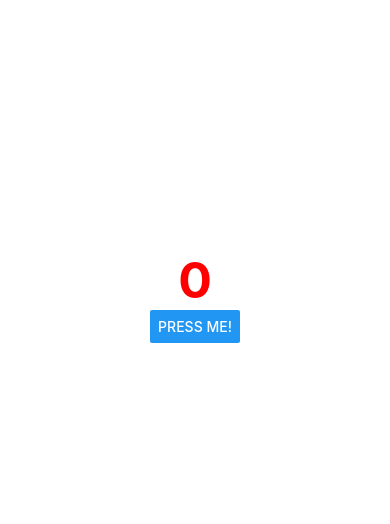
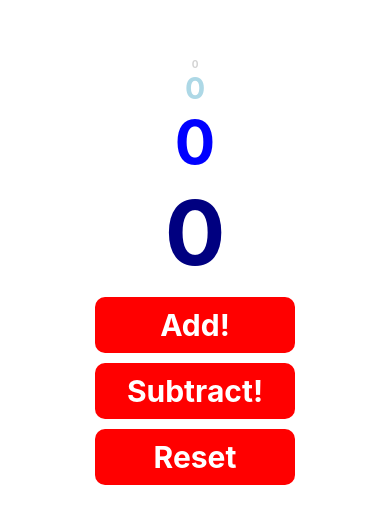
Before and after one commit to Fabulous80/demoApp1, a React Native app: screen / in a window 390 px wide. Shown: the part 126-650 px from the top of the page. Built offline with nearby package versions, Linux system fonts and the light colour scheme.

Commit message:
Added components

```diff
--- a/App.js
+++ b/App.js
@@ -1,35 +1,75 @@
-import { StatusBar } from 'expo-status-bar';
-import React, {useState} from 'react';
-import { StyleSheet, Text, View, Button } from 'react-native';
+import { StatusBar } from "expo-status-bar";
+import React, { useState } from "react";
+import { StyleSheet, Text, View, TouchableOpacity } from "react-native";
+import CounterText from './components/CounterText'
 
 export default function App() {
-
   const [count, setCount] = useState(0);
 
-  function increment(){
-    setCount(count +1)
+  function increment() {
+    setCount(count + 1);
+  }
+
+  function decrement() {
+    if (count > 0) {
+      setCount(count - 1);
+    }
+  }
+
+  function reset() {
+    setCount(0);
+  }
+
+  function renderEncouragingText() {
+    if (count == 10) {
+      return "Keep Going";
+    }
+
+    if (count == 20) {
+      return "Press Faster";
+    }
+
+    if (count == 30) {
+      return "Hang In There!";
+    }
+
+    if (count >= 40) {
+      return "Fingers Not Tired?";
+    }
   }
 
   return (
     <View style={styles.container}>
-      <Text style={styles.text}>{count}</Text>
 
-      <Button title="Press Me!" onPress={increment}></Button>
+      <CounterText color="lightgrey" fontSize={10}>{count}</CounterText>
+      <CounterText color="lightblue" fontSize={30}>{count}</CounterText>
+      <CounterText color="blue" fontSize={60}>{count}</CounterText>
+      <CounterText color="navy" fontSize={90}>{count}</CounterText>
 
+      <TouchableOpacity onPress={increment} style={styles.button}>
+        <Text style={styles.buttonText}>Add!</Text>
+      </TouchableOpacity>
+
+      <TouchableOpacity onPress={decrement} style={styles.button}>
+        <Text style={styles.buttonText}>Subtract!</Text>
+      </TouchableOpacity>
+
+      <TouchableOpacity onPress={reset} style={styles.button}>
+        <Text style={styles.buttonText}>Reset</Text>
+      </TouchableOpacity>
+
+      <Text style={styles.encouragingText}>{renderEncouragingText()}</Text>
       <StatusBar style="auto" />
     </View>
   );
 }
 
-
-
-
 const styles = StyleSheet.create({
   container: {
     flex: 1,
-    backgroundColor: '#fff',
-    alignItems: 'center',
-    justifyContent: 'center',
+    backgroundColor: "#fff",
+    alignItems: "center",
+    justifyContent: "center",
   },
 
   text: {
@@ -38,4 +78,27 @@ const styles = StyleSheet.create({
 
     fontSize: 50,
   },
+
+  encouragingText: {
+    marginTop: 50,
+    color: "red",
+    fontSize: 30,
+
+  },
+
+  button: {
+    backgroundColor: "red",
+    padding: 10,
+    borderRadius: 10,
+    width: 200,
+    marginTop: 10,
+  },
+
+
+  buttonText: {
+    color: "white",
+    fontWeight: "bold",
+    fontSize: 30,
+    textAlign: "center",
+  },
 });
--- /dev/null
+++ b/components/CounterText.js
@@ -0,0 +1,23 @@
+import React from 'react';
+import { StyleSheet, Text } from 'react-native';
+
+export default function CounterText(props) {
+ console.log(props);
+ return (
+   <Text style={
+     [styles.text,
+       {
+         color: props.color,
+         fontSize: props.fontSize,
+       }
+     ]}>
+       {props.children}
+   </Text>
+ )
+}
+
+const styles=StyleSheet.create({
+   text: {
+       fontWeight: "bold"
+   }
+})
```
